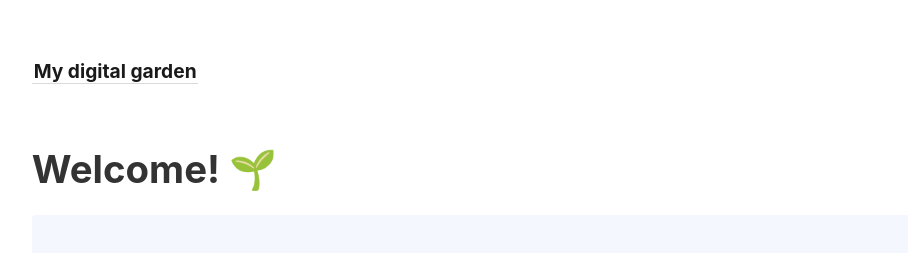
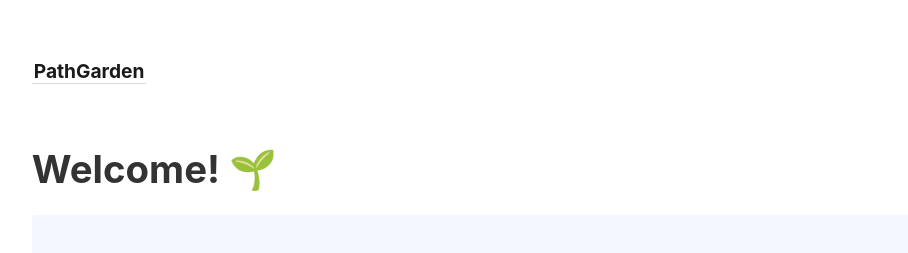
Before and after one commit to AliceNLL/PathGarden, a Jekyll site: the page built from _pages/index.md, in a window 1280 px wide. Shown: the top 253 px of the page, without its empty margins (45-953 px from the left). Built offline with Jekyll 4.4.1, drawn with Linux system fonts in a browser that asks for light colours.

Commit message:
Update _config.yml

```diff
--- a/_config.yml
+++ b/_config.yml
@@ -1,4 +1,4 @@
-title:               My digital garden
+title:               PathGarden
 include:             ['_pages']
 exclude:             ['_includes/notes_graph.json']
 # You may need to change the base URL depending on your deploy configuration.
```
